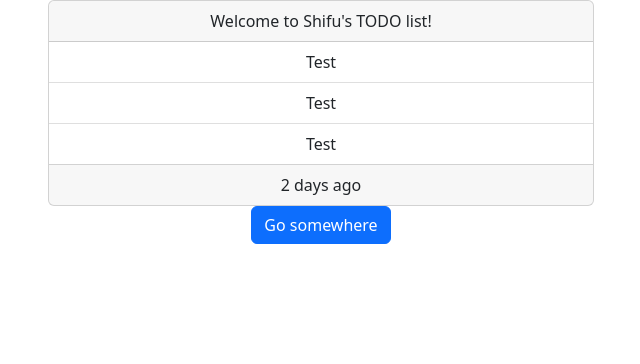
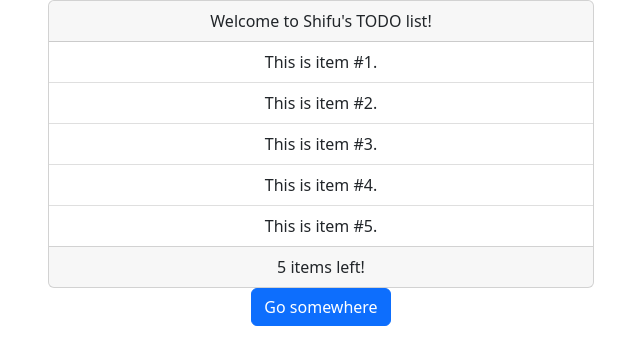
Before and after one commit to PhiltasticGuy/hobbystacks-react-flask-postgresql, a React (Create React App) app in the folder src/web/todo-web/: page / in a window 1280 px wide. Shown: the top 364 px of the page, without its empty margins (319-959 px from the left). Built offline with nearby package versions, Linux system fonts and the light colour scheme.

Commit message:
Display Todo items from a list.

```diff
--- a/src/web/todo-web/src/components/Todo.js
+++ b/src/web/todo-web/src/components/Todo.js
@@ -5,6 +5,7 @@ import Col from "react-bootstrap/Col";
 import Container from "react-bootstrap/Container";
 import ListGroup from "react-bootstrap/ListGroup";
 import Row from "react-bootstrap/Row";
+import Form from "react-bootstrap/Form";
 
 function Todo(props) {
   let user = {
@@ -22,11 +23,37 @@ function Todo(props) {
     user.name = props.user.name;
   }
 
+  function handleChange(key) {
+    const target = items.find((item) => item.id === key);
+    console.log(`${key} - ${target.isDone}`);
+    target.isDone = !target.isDone;
+  }
+
   const itemsList = items.map((item) => (
-    <p className="todo-list-item" key={item.id.toString()}>
-      {item.title}
-    </p>
+    // <p className="todo-list-item" key={item.id.toString()}>
+    //   {item.title}
+    // </p>
+    <ListGroup.Item
+      action
+      key={item.id.toString()}
+      onClick={() => handleChange(item.id)}
+    >
+      {/* {" "}
+      <Form.Check
+        type="checkbox"
+        id={item.id.toString()}
+        label={item.title}
+        onChange={() => handleChange(item.id)}
+        checked={item.isDone}
+      /> */}
+      <div>
+        {item.title}
+        {item.isDone ? " - DONE!" : ""}
+      </div>
+    </ListGroup.Item>
   ));
+
+  const itemsLeft = items.filter((item) => !item.isDone).length;
 
   return (
     <div className="todo">
@@ -40,14 +67,10 @@ function Todo(props) {
               </Card.Header>
               {/* <Card.Body> */}
               {/* <Card.Title>Special title treatment</Card.Title> */}
-              <ListGroup variant="flush">
-                <ListGroup.Item>Test</ListGroup.Item>
-                <ListGroup.Item>Test</ListGroup.Item>
-                <ListGroup.Item>Test</ListGroup.Item>
-              </ListGroup>
+              <ListGroup variant="flush">{itemsList}</ListGroup>
               {/* <div className="todo-list">{itemsList}</div> */}
               {/* </Card.Body>11 */}
-              <Card.Footer>2 days ago</Card.Footer>
+              <Card.Footer>{itemsLeft} items left!</Card.Footer>
             </Card>
           </Col>
           <Col />
```
